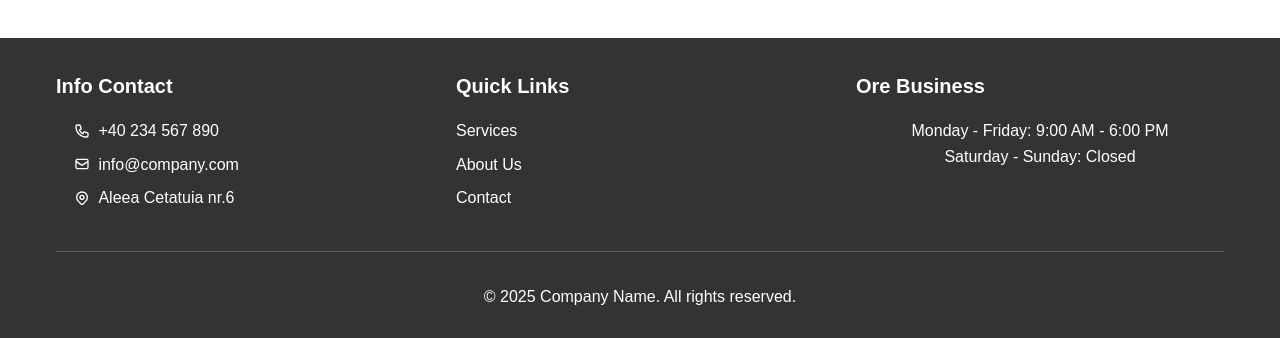
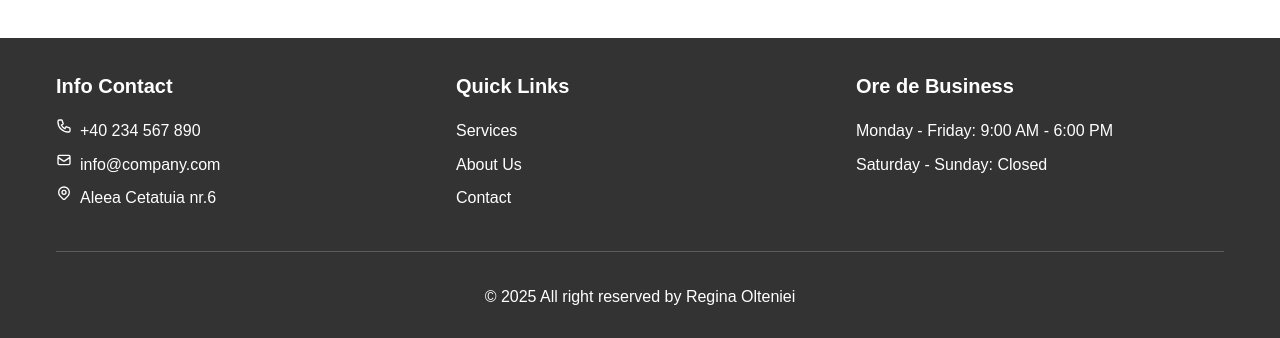
Before and after one commit to Mihailghrgh/Admin-Accounting_Web, a React (Create React App) app: page / in a window 1280 px wide. Shown: the part 3563-3901 px from the top of the page. Built offline with nearby package versions, Linux system fonts and the light colour scheme.

Commit message:
Fixed Footer formating

```diff
--- a/src/components/Footer.css
+++ b/src/components/Footer.css
@@ -20,12 +20,19 @@
   font-size: 1.25rem;
   font-weight: bold;
   margin-bottom: 1rem;
+  text-align: start;
+}
+
+.footer-section p {
+  display: flex;
+  margin-bottom: 0.5rem;
+  margin-left: 0%;
 }
 
 .contact-info p {
   display: flex;
-  align-items: center;
   margin-bottom: 0.5rem;
+  margin-left: 0%;
 }
 
 .icon {
--- a/src/components/Footer.js
+++ b/src/components/Footer.js
@@ -59,14 +59,15 @@ export default function Footer({ handleScrollIntoView }) {
             </ul>
           </div>
           <div className="footer-section">
-            <h3>Ore Business </h3>
+            <h3>Ore de Business </h3>
             <p>Monday - Friday: 9:00 AM - 6:00 PM</p>
             <p>Saturday - Sunday: Closed</p>
           </div>
         </div>
         <div className="footer-bottom">
           <p>
-            &copy; {new Date().getFullYear()} Company Name. All rights reserved.
+            &copy; {new Date().getFullYear()} All right reserved by Regina
+            Olteniei
           </p>
         </div>
       </div>
```
